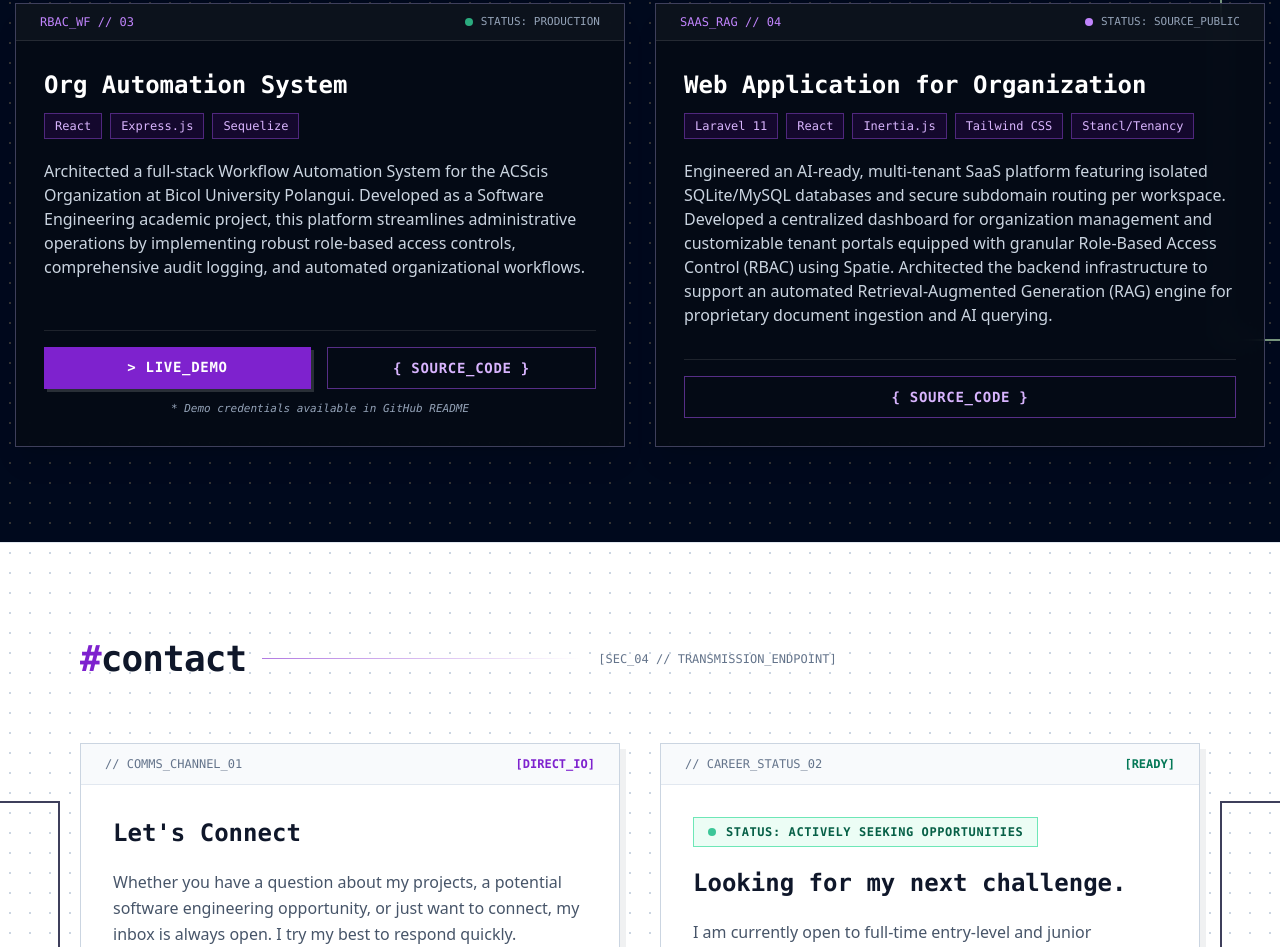
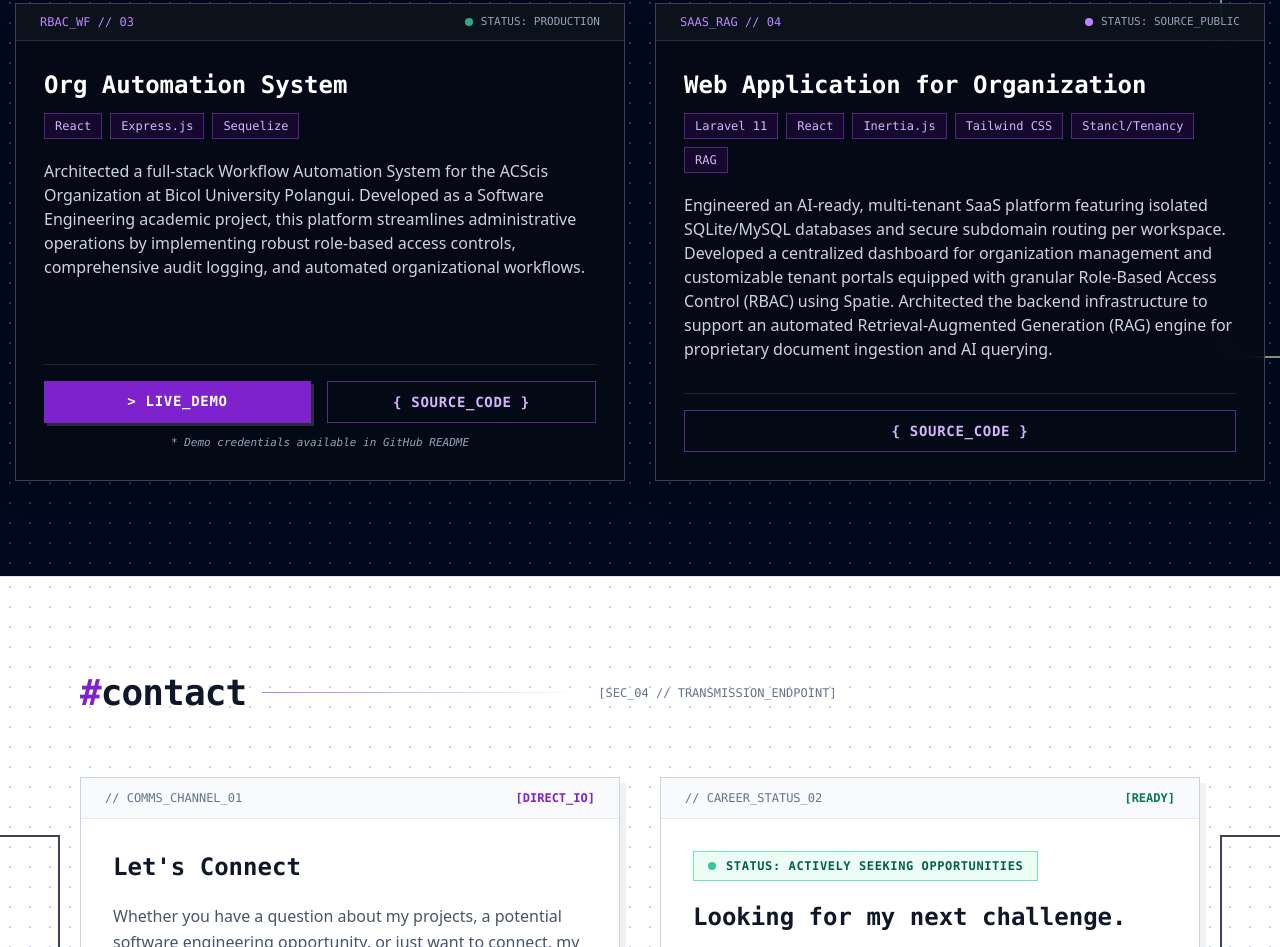
Before and after one commit to DwightJimenez/viter-portfolio, a React (Vite) app: page / in a window 1280 px wide. Shown: the part 3123-4070 px from the top of the page. Built offline with nearby package versions, Linux system fonts and the light colour scheme.

Commit message:
Add RAG to technologies list; update project status messages for clarity

```diff
--- a/src/components/pages/home/project/Project.jsx
+++ b/src/components/pages/home/project/Project.jsx
@@ -38,6 +38,7 @@ const Project = () => {
         "Inertia.js",
         "Tailwind CSS",
         "Stancl/Tenancy",
+        "RAG",
       ],
       description:
         "Engineered an AI-ready, multi-tenant SaaS platform featuring isolated SQLite/MySQL databases and secure subdomain routing per workspace. Developed a centralized dashboard for organization management and customizable tenant portals equipped with granular Role-Based Access Control (RBAC) using Spatie. Architected the backend infrastructure to support an automated Retrieval-Augmented Generation (RAG) engine for proprietary document ingestion and AI querying.",
@@ -96,16 +97,16 @@ const Project = () => {
                         hasLive
                           ? "bg-emerald-400 animate-pulse"
                           : hasRepo
-                          ? "bg-purple-400"
-                          : "bg-amber-400/80"
+                            ? "bg-purple-400"
+                            : "bg-amber-400/80"
                       }`}
                     ></span>
                     <span className='text-slate-400 text-[11px]'>
                       {hasLive
                         ? "STATUS: PRODUCTION"
                         : hasRepo
-                        ? "STATUS: SOURCE_PUBLIC"
-                        : "STATUS: THESIS_BUILD"}
+                          ? "STATUS: SOURCE_PUBLIC"
+                          : "STATUS: THESIS_BUILD"}
                     </span>
                   </div>
                 </div>
```
